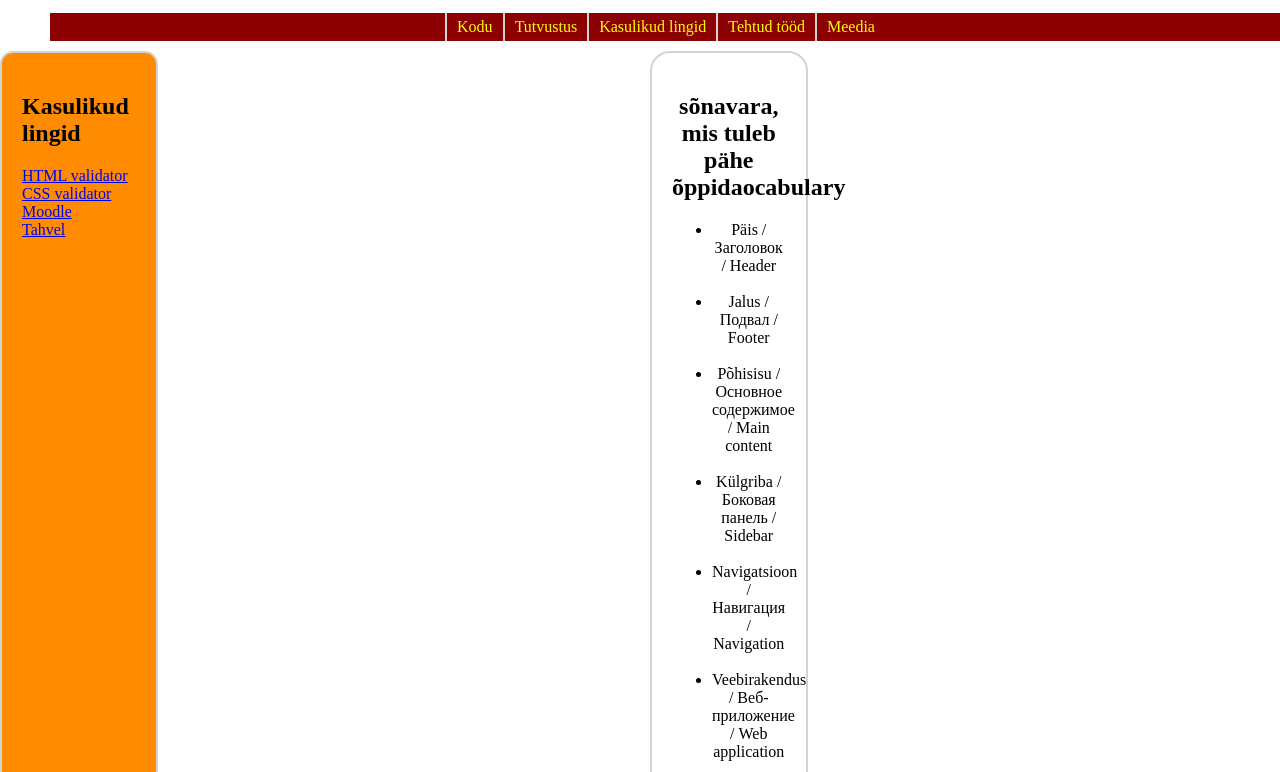
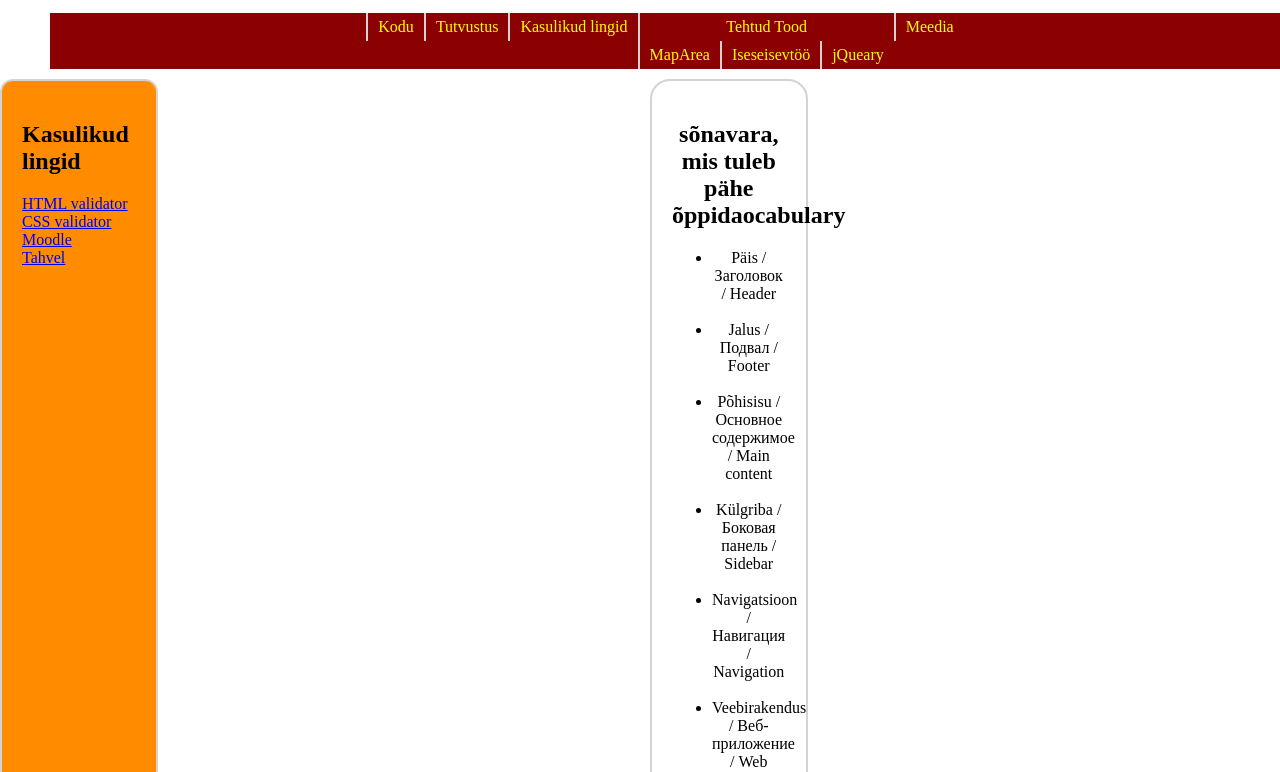
Before and after one commit to kirillfedulin/veebirakendusIKTpv25, a plain HTML site: page lingid.html in a window 1280 px wide. Shown: the part 97-869 px from the top of the page. Drawn offline with Linux system fonts and the light colour scheme.

Commit message:
osa3 fix for all links

```diff
--- a/lingid.html
+++ b/lingid.html
@@ -27,8 +27,12 @@
         <li>
             <a href="lingid.html">Kasulikud lingid</a>
         </li>
-        <li>
-            <a href="tood.html">Tehtud tööd</a>
+        <li><a href="tood.html">Tehtud Tood</a>
+            <ul>
+                <li><a href="tood/maparea.html">MapArea</a></li>
+                <li><a href="tood/iseseisevtabel.html">Iseseisevtöö</a></li>
+                <li><a href="tood/jQuery/index.html">jQueary</a></li>
+            </ul>
         </li>
         <li>
             <a href="meedia.html">Meedia</a>
```
Also changed, not shown: meedia.html (+6 -2 lines), tood.html (+6 -2 lines), tutvustus.html (+6 -2 lines).
